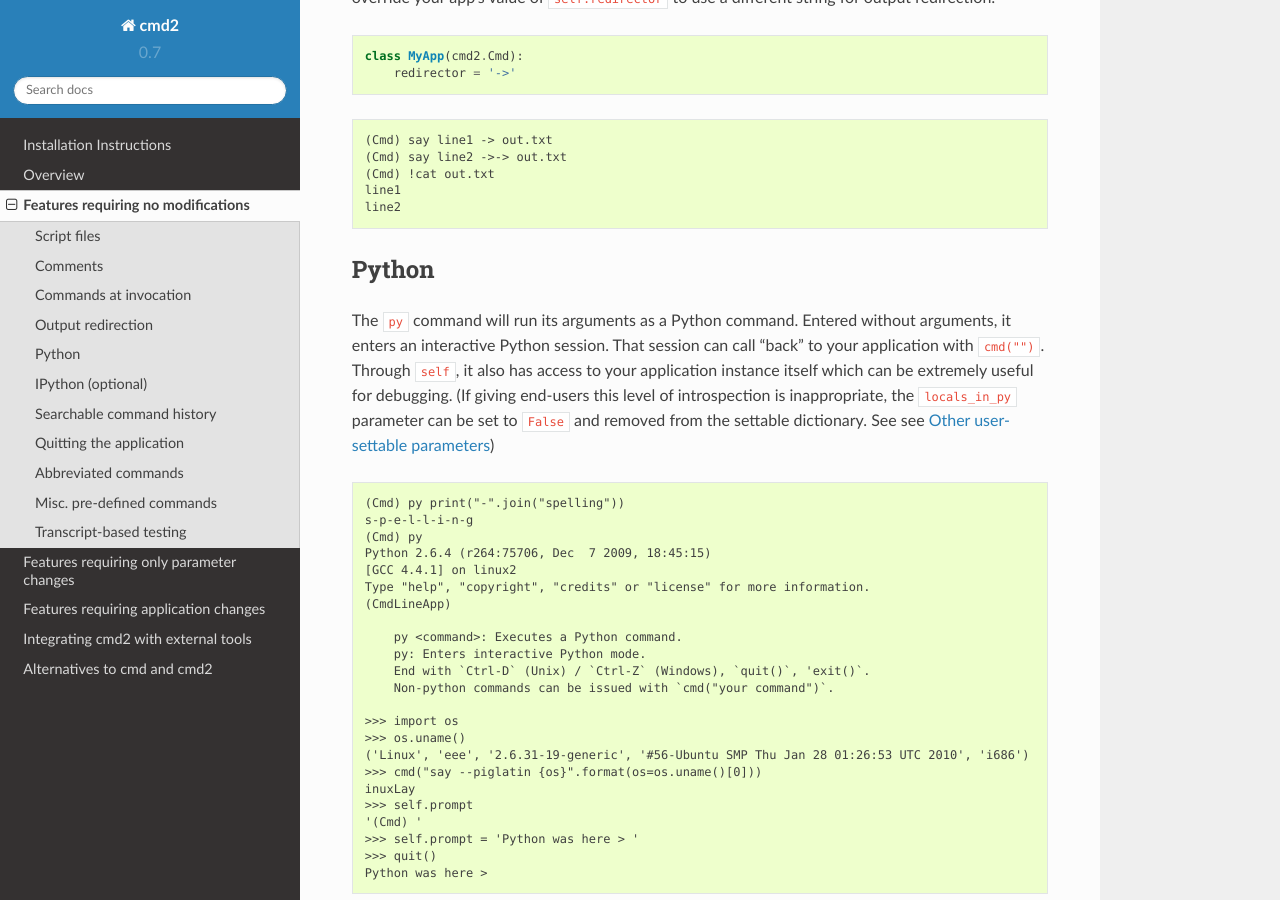
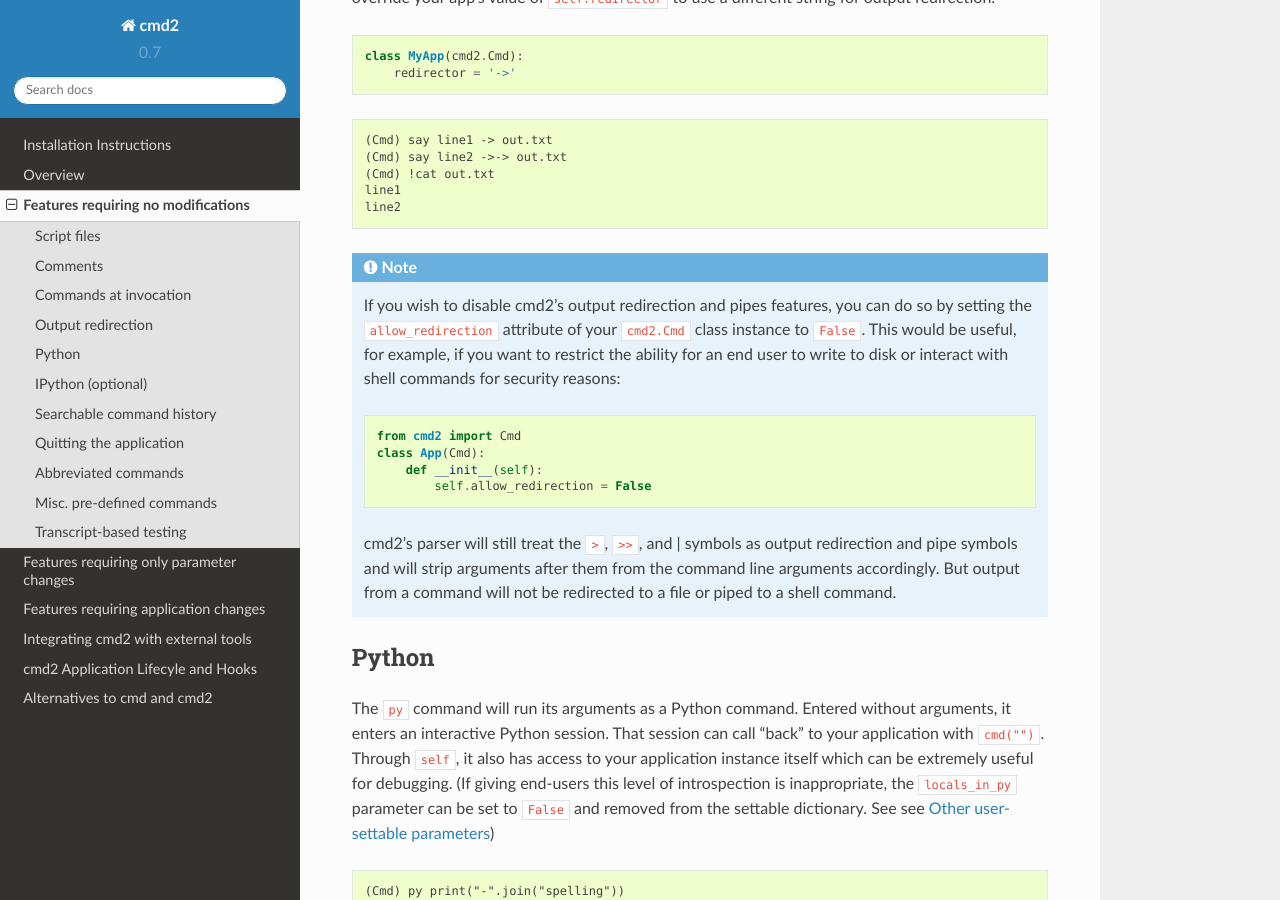
Before and after one commit to python-cmd2/cmd2, a Sphinx documentation site: the page built from docs/freefeatures.rst, in a window 1280 px wide and 900 px high, scrolled down 1980 px. Built offline with Sphinx 7.4.7 and the Read the Docs theme 2.0.0, drawn with Linux system fonts in a browser that asks for light colours; some of the changed text lies outside the part shown.

Commit message:
Documentation updates - Added a new section on application life cycle and hook methods - Moved a warning to a more appropriate location - Added a note about using allow_redirection to disable output redirection and pipes

```diff
--- a/docs/freefeatures.rst
+++ b/docs/freefeatures.rst
@@ -65,7 +65,7 @@
 
 .. note::
 
-   if you wish to disable cmd2's consumption of command-line arguments, you can do so by setting the  ``allow_cli_args``
+   If you wish to disable cmd2's consumption of command-line arguments, you can do so by setting the  ``allow_cli_args``
    attribute of your ``cmd2.Cmd`` class instance to ``False``.  This would be useful, for example, if you wish to use
    someting like Argparse_ to parse the overall command line arguments for your application::
 
@@ -104,6 +104,21 @@
     (Cmd) !cat out.txt
     line1
     line2
+
+.. note::
+
+   If you wish to disable cmd2's output redirection and pipes features, you can do so by setting the ``allow_redirection``
+   attribute of your ``cmd2.Cmd`` class instance to ``False``.  This would be useful, for example, if you want to restrict
+   the ability for an end user to write to disk or interact with shell commands for security reasons::
+
+       from cmd2 import Cmd
+       class App(Cmd):
+           def __init__(self):
+               self.allow_redirection = False
+
+   cmd2's parser will still treat the ``>``, ``>>``, and `|` symbols as output redirection and pipe symbols and will strip
+   arguments after them from the command line arguments accordingly.  But output from a command will not be redirected
+   to a file or piped to a shell command.
 
 .. _pywin32: http://sourceforge.net/projects/pywin32/
 .. _xclip: http://www.cyberciti.biz/faq/xclip-linux-insert-files-command-output-intoclipboard/
--- a/docs/index.rst
+++ b/docs/index.rst
@@ -65,6 +65,7 @@
    settingchanges
    unfreefeatures
    integrating
+   hooks
    alternatives
 
 Compatibility
```
Also changed, not shown: cmd2.py (+32 -23 lines), docs/hooks.rst (added, +61 -0 lines), docs/install.rst (+8 -7 lines).
